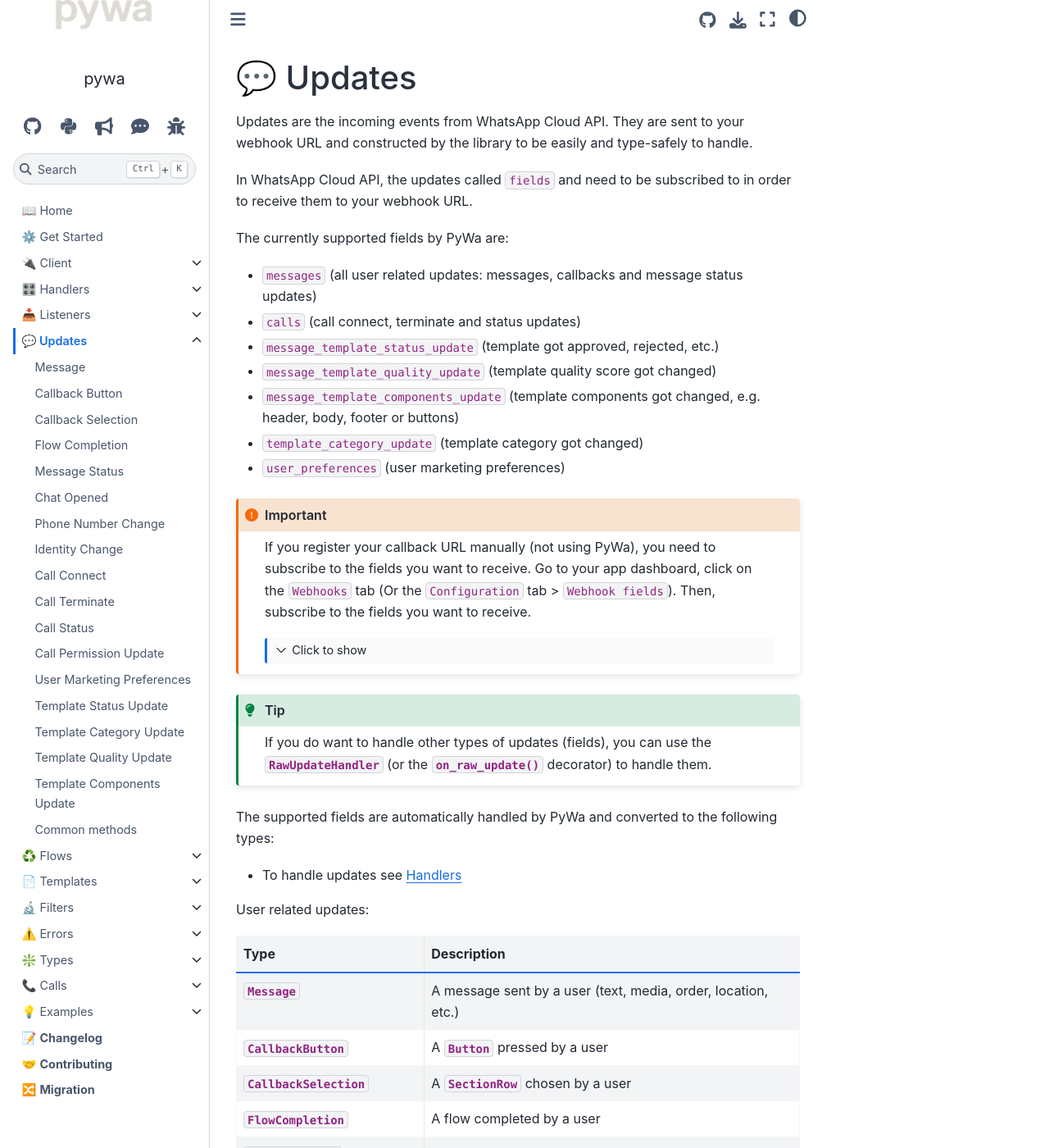
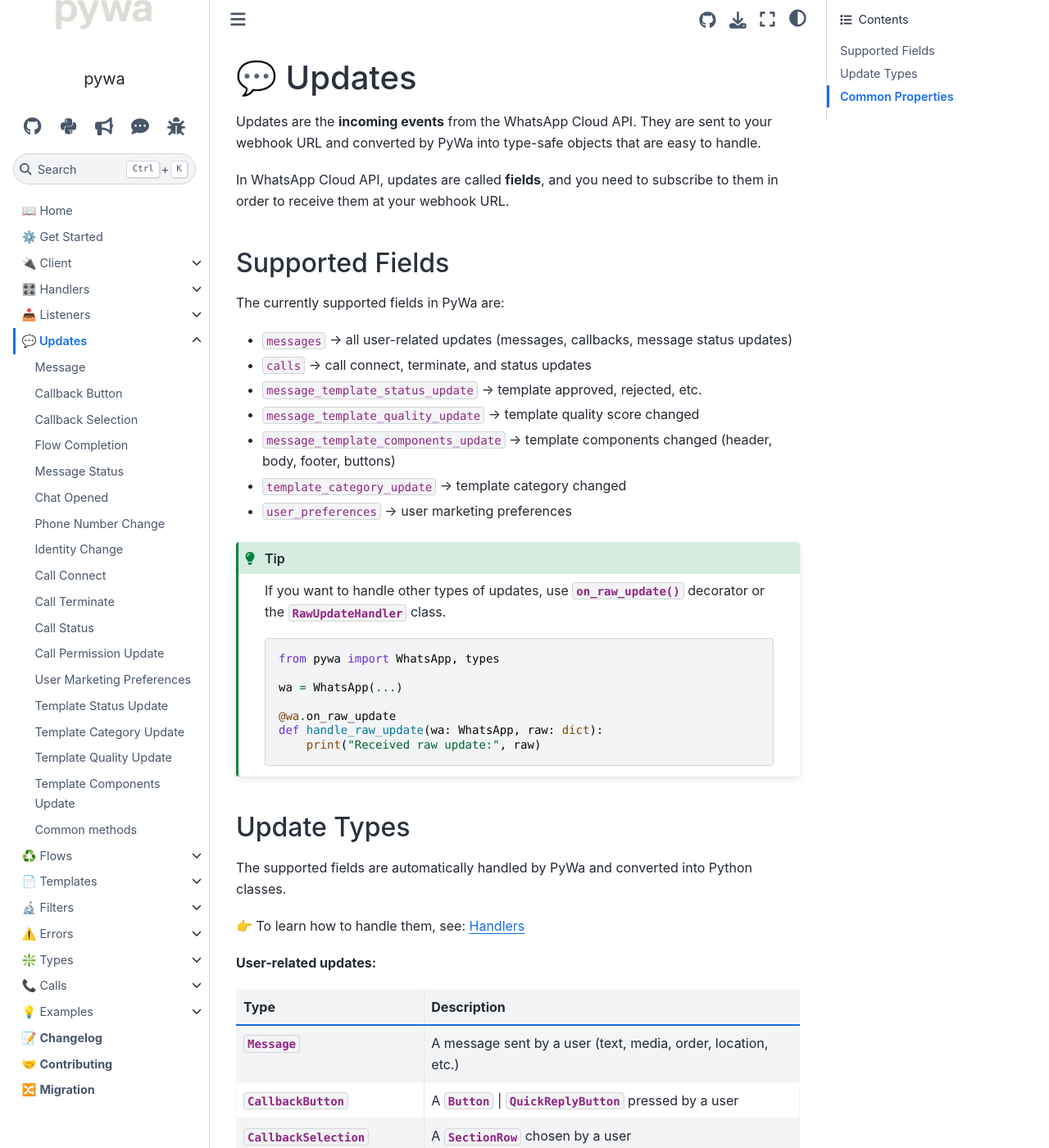
Before and after one commit to david-lev/pywa, a Sphinx documentation site: the page built from docs/source/content/updates/overview.rst, in a window 1280 px wide and 1400 px high. Shown: the whole window at 82% size. Built offline with Sphinx 7.4.7 and the Sphinx Book theme 1.1.4, drawn with Linux system fonts in a browser that asks for light colours; the version number is read from the project's files by our own code; some of the changed text lies outside the part shown.

```diff
--- a/docs/source/content/updates/overview.rst
+++ b/docs/source/content/updates/overview.rst
@@ -1,48 +1,50 @@
 💬 Updates
 ==========
 
-
 .. currentmodule:: pywa.types
 
-Updates are the incoming events from WhatsApp Cloud API. They are sent to your webhook URL and constructed by the library
-to be easily and type-safely to handle.
+Updates are the **incoming events** from the WhatsApp Cloud API.
+They are sent to your webhook URL and converted by PyWa into type-safe objects that are easy to handle.
 
-In WhatsApp Cloud API, the updates called ``fields`` and need to be subscribed to in order to receive them to your webhook URL.
+In WhatsApp Cloud API, updates are called **fields**, and you need to subscribe to them in order to receive them at your webhook URL.
 
-The currently supported fields by PyWa are:
+-----------------
+Supported Fields
+-----------------
 
-- ``messages`` (all user related updates: messages, callbacks and message status updates)
-- ``calls`` (call connect, terminate and status updates)
-- ``message_template_status_update`` (template got approved, rejected, etc.)
-- ``message_template_quality_update`` (template quality score got changed)
-- ``message_template_components_update`` (template components got changed, e.g. header, body, footer or buttons)
-- ``template_category_update`` (template category got changed)
-- ``user_preferences`` (user marketing preferences)
+The currently supported fields in PyWa are:
 
-.. important::
-
-    If you register your callback URL manually (not using PyWa), you need to subscribe to the fields you want to receive.
-    Go to your app dashboard, click on the ``Webhooks`` tab (Or the ``Configuration`` tab > ``Webhook fields``).
-    Then, subscribe to the fields you want to receive.
-
-    .. toggle::
-
-        .. image:: ../../../../_static/guides/webhook-fields.webp
-           :width: 600
-           :alt: Subscribe to webhook fields
-           :align: center
+- ``messages`` → all user-related updates (messages, callbacks, message status updates)
+- ``calls`` → call connect, terminate, and status updates
+- ``message_template_status_update`` → template approved, rejected, etc.
+- ``message_template_quality_update`` → template quality score changed
+- ``message_template_components_update`` → template components changed (header, body, footer, buttons)
+- ``template_category_update`` → template category changed
+- ``user_preferences`` → user marketing preferences
 
 .. tip::
 
-        If you do want to handle other types of updates (fields), you can use the :py:class:`~pywa.handlers.RawUpdateHandler`
-        (or the :func:`~pywa.client.WhatsApp.on_raw_update` decorator) to handle them.
+   If you want to handle other types of updates, use :func:`~pywa.client.WhatsApp.on_raw_update` decorator or the :py:class:`~pywa.handlers.RawUpdateHandler` class.
 
+   .. code-block:: python
 
-The supported fields are automatically handled by PyWa and converted to the following types:
+      from pywa import WhatsApp, types
 
-- To handle updates see `Handlers <../handlers/overview.html>`_
+      wa = WhatsApp(...)
 
-User related updates:
+      @wa.on_raw_update
+      def handle_raw_update(wa: WhatsApp, raw: dict):
+          print("Received raw update:", raw)
+
+-----------------
+Update Types
+-----------------
+
+The supported fields are automatically handled by PyWa and converted into Python classes.
+
+👉 To learn how to handle them, see: `Handlers <../handlers/overview.html>`_
+
+**User-related updates:**
 
 .. list-table::
    :widths: 25 75
@@ -53,13 +55,13 @@
    * - :py:class:`~pywa.types.message.Message`
      - A message sent by a user (text, media, order, location, etc.)
    * - :py:class:`~pywa.types.callback.CallbackButton`
-     - A :py:class:`~pywa.types.callback.Button` pressed by a user
+     - A :py:class:`~pywa.types.callback.Button` | :py:class:`~pywa.types.templates.QuickReplyButton` pressed by a user
    * - :py:class:`~pywa.types.callback.CallbackSelection`
      - A :py:class:`~pywa.types.callback.SectionRow` chosen by a user
    * - :py:class:`~pywa.types.flows.FlowCompletion`
      - A flow completed by a user
    * - :py:class:`~pywa.types.message_status.MessageStatus`
-     - A message status update (e.g. delivered, seen, etc.)
+     - A message status update (delivered, seen, etc.)
    * - :py:class:`~pywa.types.chat_opened.ChatOpened`
      - A chat opened by a user
    * - :py:class:`~pywa.types.system.PhoneNumberChange`
@@ -71,13 +73,13 @@
    * - :py:class:`~pywa.types.calls.CallTerminate`
      - A call terminated by a user
    * - :py:class:`~pywa.types.calls.CallStatus`
-     - A call status update (e.g. ringing, busy, etc.)
+     - A call status update (ringing, busy, etc.)
    * - :py:class:`~pywa.types.calls.CallPermissionUpdate`
-     - A call permission update (e.g. permission granted or denied)
+     - A call permission update (permission granted or denied)
    * - :py:class:`~pywa.types.user_preferences.UserMarketingPreferences`
      - A user marketing preferences update (e.g. opted in, opted out)
 
-Account related updates:
+**Account-related updates:**
 
 .. list-table::
    :widths: 25 75
@@ -86,17 +88,21 @@
    * - Type
      - Description
    * - :py:class:`~pywa.types.templates.TemplateStatusUpdate`
-     - A template status update (e.g. approved, rejected, etc.)
+     - A template status update (approved, rejected, etc.)
    * - :py:class:`~pywa.types.templates.TemplateCategoryUpdate`
-     - A template category update (e.g. category changed)
+     - A template category update (category changed)
    * - :py:class:`~pywa.types.templates.TemplateQualityUpdate`
-     - A template quality update (e.g. quality score changed)
+     - A template quality update (quality score changed)
    * - :py:class:`~pywa.types.templates.TemplateComponentsUpdate`
-     - A template components update (e.g. header, body, footer or buttons changed)
+     - A template components update (header, body, footer, buttons changed)
+
+-----------------
+Common Properties
+-----------------
 
 .. currentmodule:: pywa.types.base_update
 
-All updates have common methods and properties:
+All updates share common methods and properties:
 
 .. list-table::
    :widths: 25 75
@@ -109,13 +115,13 @@
    * - :attr:`~BaseUpdate.raw`
      - The raw update data
    * - :attr:`~BaseUpdate.timestamp`
-     - The timestamp of the update (in UTC)
+     - The update timestamp (UTC)
    * - :meth:`~BaseUpdate.stop_handling`
-     - Stop next handlers from handling the update
+     - Prevent further handlers from processing the update
    * - :meth:`~BaseUpdate.continue_handling`
-     - Continue to the next handler
+     - Force the update to continue to the next handler
 
-All user-related-updates have common methods and properties:
+**User-related updates** share additional properties:
 
 .. list-table::
    :widths: 25 75
@@ -124,45 +130,45 @@
    * - Method / Property
      - Description
    * - :attr:`~BaseUserUpdate.sender`
-     - The phone id who sent the update
+     - The phone ID of the sender
    * - :attr:`~BaseUserUpdate.recipient`
-     - The phone id who received the update
+     - The phone ID of the recipient
    * - :attr:`~BaseUserUpdate.message_id_to_reply`
-     - The message id to reply to
+     - The message ID to reply to
    * - :meth:`~BaseUserUpdate.reply_text`
-     - Reply to the update with a text message
+     - Reply with a text message
    * - :meth:`~BaseUserUpdate.reply_image`
-     - Reply to the update with an image message
+     - Reply with an image message
    * - :meth:`~BaseUserUpdate.reply_video`
-     - Reply to the update with a video message
+     - Reply with a video message
    * - :meth:`~BaseUserUpdate.reply_audio`
-     - Reply to the update with an audio message
+     - Reply with an audio message
    * - :meth:`~BaseUserUpdate.reply_document`
-     - Reply to the update with a document message
+     - Reply with a document message
    * - :meth:`~BaseUserUpdate.reply_location`
-     - Reply to the update with a location message
+     - Reply with a location message
    * - :meth:`~BaseUserUpdate.reply_location_request`
-     - Request a location from the user
+     - Request the user’s location
    * - :meth:`~BaseUserUpdate.reply_contact`
-     - Reply to the update with a contact message
+     - Reply with a contact message
    * - :meth:`~BaseUserUpdate.reply_sticker`
-     - Reply to the update with a sticker message
+     - Reply with a sticker message
    * - :meth:`~BaseUserUpdate.reply_template`
-     - Reply to the update with a template message
+     - Reply with a template message
    * - :meth:`~BaseUserUpdate.reply_catalog`
-     - Reply to the update with a catalog message
+     - Reply with a catalog message
    * - :meth:`~BaseUserUpdate.reply_product`
-     - Reply to the update with a product message
+     - Reply with a product message
    * - :meth:`~BaseUserUpdate.reply_products`
-     - Reply to the update with a list of product messages
+     - Reply with a list of product messages
    * - :meth:`~BaseUserUpdate.react`
-     - React to the update with a emoji
+     - React to the update with an emoji
    * - :meth:`~BaseUserUpdate.unreact`
-     - Unreact to the update
+     - Remove a reaction
    * - :meth:`~BaseUserUpdate.mark_as_read`
      - Mark the update as read
    * - :meth:`~BaseUserUpdate.indicate_typing`
-     - Indicate that the user is typing
+     - Indicate typing to the user
    * - :meth:`~BaseUserUpdate.block_sender`
      - Block the sender
    * - :meth:`~BaseUserUpdate.unblock_sender`
```
Also changed, not shown: docs/source/content/client/overview.rst (+141 -84 lines), docs/source/content/errors/overview.rst (+60 -35 lines), docs/source/content/filters/overview.rst (+46 -41 lines), docs/source/content/getting-started.rst (+56 -85 lines), 7 other files.
